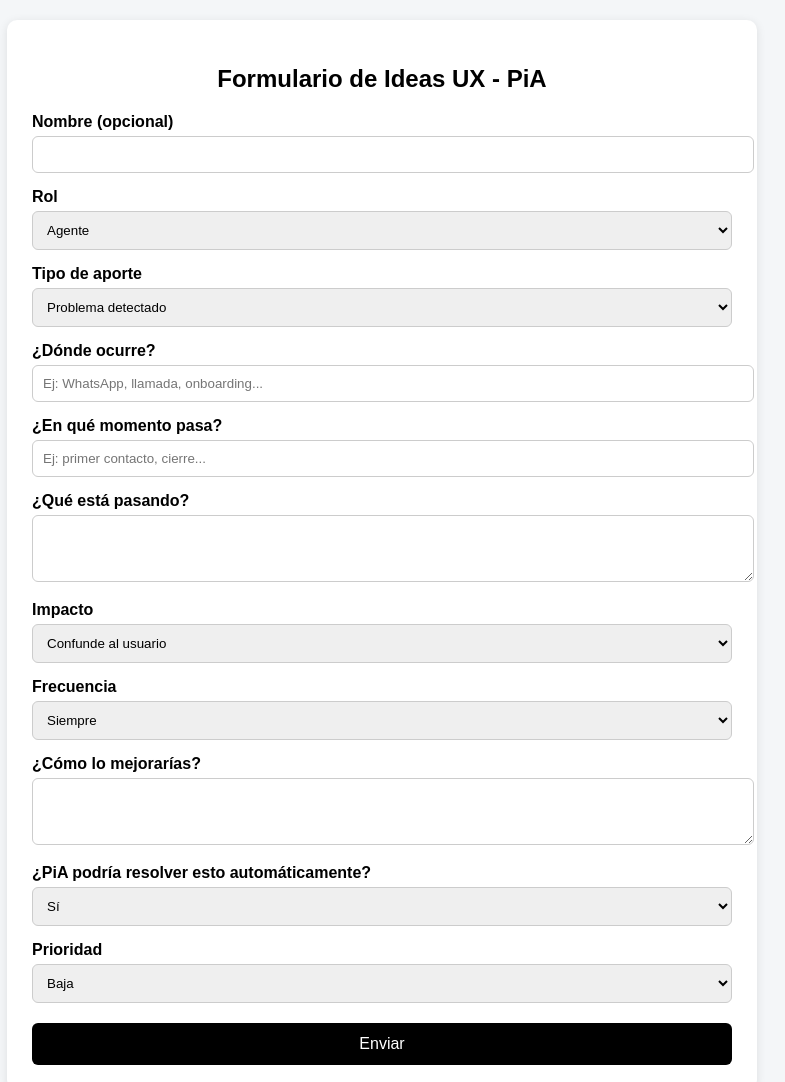
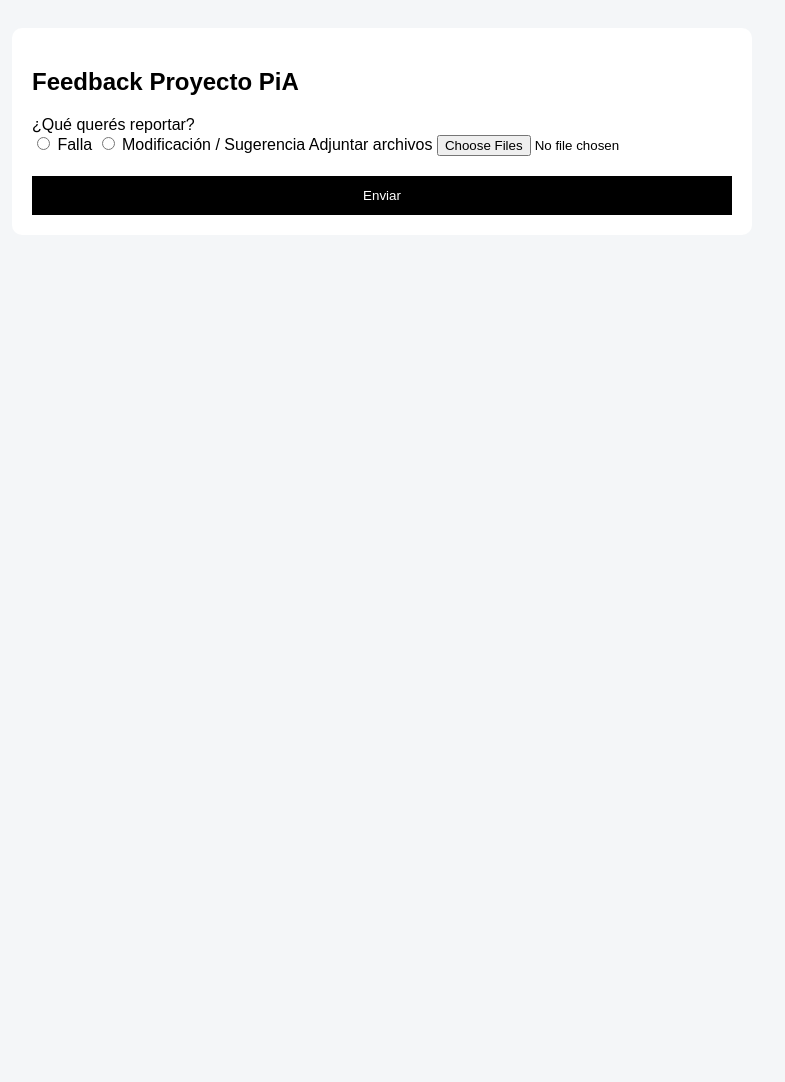
Before and after one commit to ericexequielbenitez-glitch/ideas-ux, a plain HTML site: page INDEX.HTML in a window 1280 px wide. Shown: the top 1082 px of the page, without its empty margins (258-1043 px from the left). After the commit the page ends 800 px from the top, so only its background shows below. Drawn offline with Linux system fonts and the light colour scheme.

Commit message:
INDEX.HTML

```diff
--- a/INDEX.HTML
+++ b/INDEX.HTML
@@ -2,129 +2,167 @@
 <html lang="es">
 <head>
 <meta charset="UTF-8">
-  <title>Formulario UX - PiA</title>
+<title>Feedback PiA</title>
+
 <style>
-    body {
-      font-family: Arial, sans-serif;
-      background: #f4f6f8;
-      margin: 0;
-      padding: 20px;
-    }
-    .container {
-      max-width: 700px;
-      margin: auto;
-      background: white;
-      padding: 25px;
-      border-radius: 10px;
-      box-shadow: 0 2px 10px rgba(0,0,0,0.1);
-    }
-    h2 {
-      text-align: center;
-    }
-    label {
-      display: block;
-      margin-top: 15px;
-      font-weight: bold;
-    }
-    input, select, textarea {
-      width: 100%;
-      padding: 10px;
-      margin-top: 5px;
-      border-radius: 6px;
-      border: 1px solid #ccc;
-    }
-    textarea {
-      resize: vertical;
-    }
-    button {
-      margin-top: 20px;
-      width: 100%;
-      padding: 12px;
-      border: none;
-      border-radius: 6px;
-      background: black;
-      color: white;
-      font-size: 16px;
-      cursor: pointer;
-    }
-    button:hover {
-      opacity: 0.9;
-    }
+body { font-family: Arial; background:#f4f6f8; padding:20px; }
+.container { max-width:700px; margin:auto; background:white; padding:20px; border-radius:10px; }
+.hidden { display:none; }
+button { margin-top:20px; padding:12px; width:100%; background:black; color:white; border:none; }
 </style>
 </head>
+
 <body>
 
 <div class="container">
-  <h2>Formulario de Ideas UX - PiA</h2>
 
-  <form>
+<h2>Feedback Proyecto PiA</h2>
 
-    <label>Nombre (opcional)</label>
-    <input type="text" name="nombre">
+<form id="form">
 
-    <label>Rol</label>
-    <select name="rol">
-      <option>Agente</option>
-      <option>Supervisor</option>
-      <option>Otro</option>
+<!-- TIPO -->
+<label>¿Qué querés reportar?</label><br>
+<input type="radio" name="tipo" value="falla"> Falla
+<input type="radio" name="tipo" value="mod"> Modificación / Sugerencia
+
+<!-- FALLA -->
+<div id="fallaSection" class="hidden">
+
+<label>Falla detectada</label>
+<select name="falla">
+<option>El bot no respondió más</option>
+<option>Flujo incorrecto</option>
+<option>Cerró la conversación</option>
+<option>Quedó escribiendo</option>
 </select>
 
-    <label>Tipo de aporte</label>
-    <select name="tipo">
-      <option>Problema detectado</option>
-      <option>Mejora de algo existente</option>
-      <option>Idea nueva</option>
-      <option>Feedback de usuarios</option>
+<label>Sección</label>
+<select name="seccion">
+<option>Hogar Convergente</option>
+<option>Hogar no convergente</option>
+<option>Móvil convergente</option>
+<option>Móvil no convergente</option>
 </select>
 
-    <label>¿Dónde ocurre?</label>
-    <input type="text" name="lugar" placeholder="Ej: WhatsApp, llamada, onboarding...">
-
-    <label>¿En qué momento pasa?</label>
-    <input type="text" name="momento" placeholder="Ej: primer contacto, cierre...">
-
-    <label>¿Qué está pasando?</label>
-    <textarea name="descripcion" rows="3"></textarea>
-
 <label>Impacto</label>
-    <select name="impacto">
-      <option>Confunde al usuario</option>
-      <option>Se pierde la venta</option>
-      <option>Aumenta el tiempo</option>
-      <option>Mala experiencia</option>
-      <option>Otro</option>
+<select name="impacto" multiple>
+<option>FCR</option>
+<option>NPS</option>
+<option>CCXHP</option>
+<option>AC</option>
+<option>TMO</option>
+<option>Resolución</option>
+<option>Otras</option>
+<option>Ninguna</option>
 </select>
 
-    <label>Frecuencia</label>
-    <select name="frecuencia">
-      <option>Siempre</option>
-      <option>Muy seguido</option>
-      <option>A veces</option>
-      <option>Raro</option>
+</div>
+
+<!-- MOD -->
+<div id="modSection" class="hidden">
+
+<label>Acción</label>
+<select name="accion">
+<option>Agregar opciones</option>
+<option>Agregar speech</option>
+<option>Agregar imagen</option>
+<option>Agregar enlace</option>
+<option>Eliminar opciones</option>
+<option>Eliminar speech</option>
+<option>Modificar speech</option>
+<option>Agregar videos</option>
+<option>Otros</option>
 </select>
 
-    <label>¿Cómo lo mejorarías?</label>
-    <textarea name="solucion" rows="3"></textarea>
+<label>Nota</label>
+<textarea name="nota" maxlength="80000"></textarea>
 
-    <label>¿PiA podría resolver esto automáticamente?</label>
-    <select name="pia">
-      <option>Sí</option>
-      <option>No</option>
-      <option>Tal vez</option>
-    </select>
+</div>
 
-    <label>Prioridad</label>
-    <select name="prioridad">
-      <option>Baja</option>
-      <option>Media</option>
-      <option>Alta</option>
-      <option>Crítica</option>
-    </select>
+<!-- ARCHIVOS -->
+<label>Adjuntar archivos</label>
+<input type="file" id="files" multiple accept=".pdf,.doc,.docx,.xls,.xlsx,.png,.jpg,.jpeg">
 
 <button type="submit">Enviar</button>
 
 </form>
+
+<div id="loading" class="hidden">⏳ Enviando...</div>
+
+<div id="success" class="hidden">
+🤖 PiA<br><br>
+Registramos tu feedback correctamente,<br>
+trabajaremos para seguir potenciando tu experiencia 🤜🤛
 </div>
+
+</div>
+
+<script>
+
+// mostrar secciones
+document.querySelectorAll('input[name="tipo"]').forEach(r => {
+  r.addEventListener("change", e => {
+    document.getElementById("fallaSection").classList.toggle("hidden", e.target.value !== "falla");
+    document.getElementById("modSection").classList.toggle("hidden", e.target.value !== "mod");
+  });
+});
+
+// base64
+function toBase64(file) {
+  return new Promise((resolve, reject) => {
+    const reader = new FileReader();
+    reader.readAsDataURL(file);
+    reader.onload = () => resolve(reader.result.split(',')[1]);
+    reader.onerror = reject;
+  });
+}
+
+// submit
+document.getElementById("form").onsubmit = async (e) => {
+  e.preventDefault();
+
+  document.getElementById("loading").classList.remove("hidden");
+
+  const tipo = document.querySelector('input[name="tipo"]:checked').value;
+  const filesInput = document.getElementById("files");
+
+  let files = [];
+
+  for (let file of filesInput.files) {
+    const base64 = await toBase64(file);
+    files.push({
+      name: file.name,
+      type: file.type,
+      data: base64
+    });
+  }
+
+  let payload = {
+    tipo: tipo,
+    files: files
+  };
+
+  if (tipo === "falla") {
+    payload.falla = document.querySelector('[name="falla"]').value;
+    payload.seccion = document.querySelector('[name="seccion"]').value;
+    payload.impacto = Array.from(document.querySelector('[name="impacto"]').selectedOptions).map(o => o.value);
+  }
+
+  if (tipo === "mod") {
+    payload.accion = document.querySelector('[name="accion"]').value;
+    payload.nota = document.querySelector('[name="nota"]').value;
+  }
+
+  await fetch("PEGAR_URL_WEBAPP_ACA", {
+    method: "POST",
+    body: JSON.stringify(payload)
+  });
+
+  document.getElementById("loading").classList.add("hidden");
+  document.getElementById("success").classList.remove("hidden");
+};
+
+</script>
 
 </body>
 </html>
```
Lines whose indentation alone changed are shown as unchanged.
